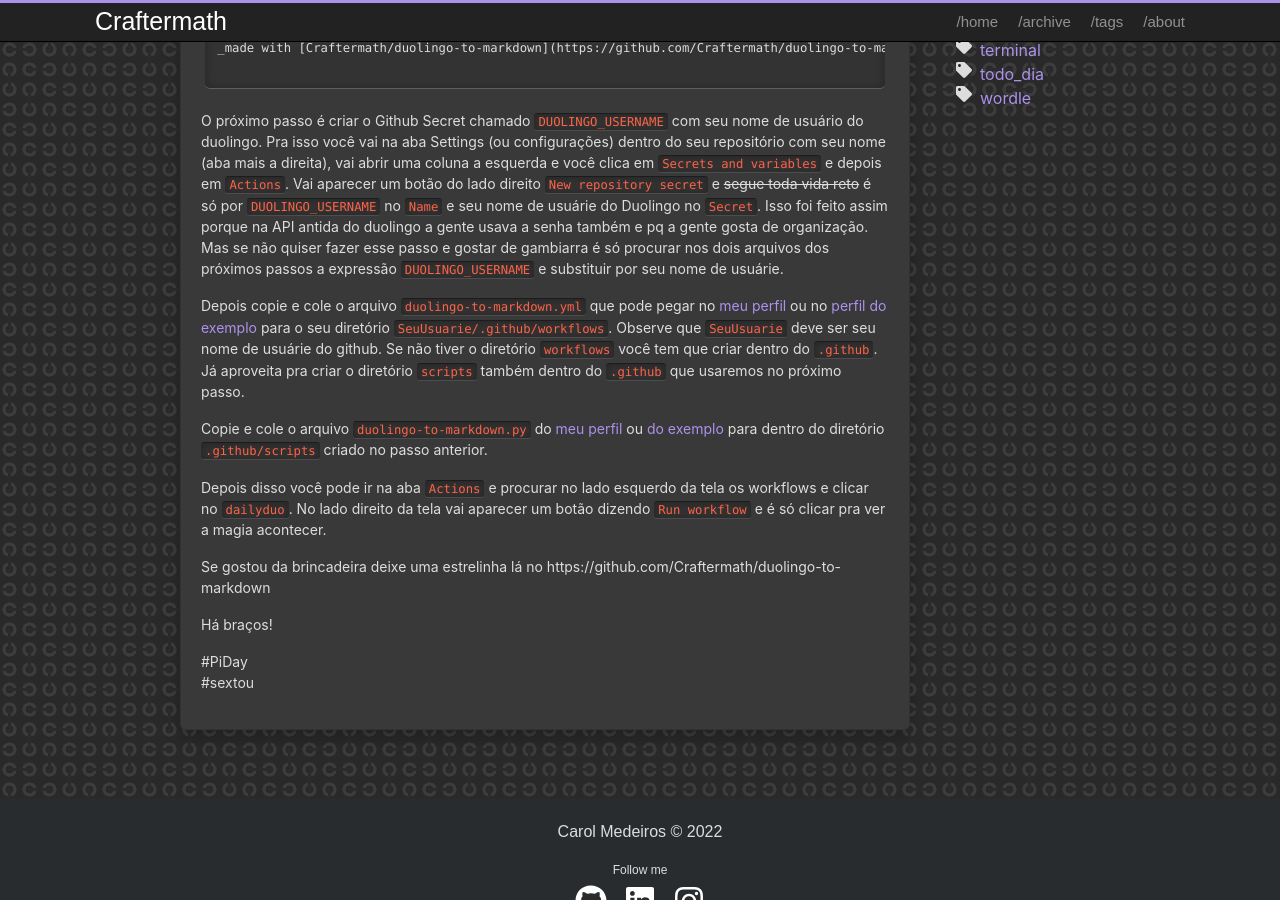
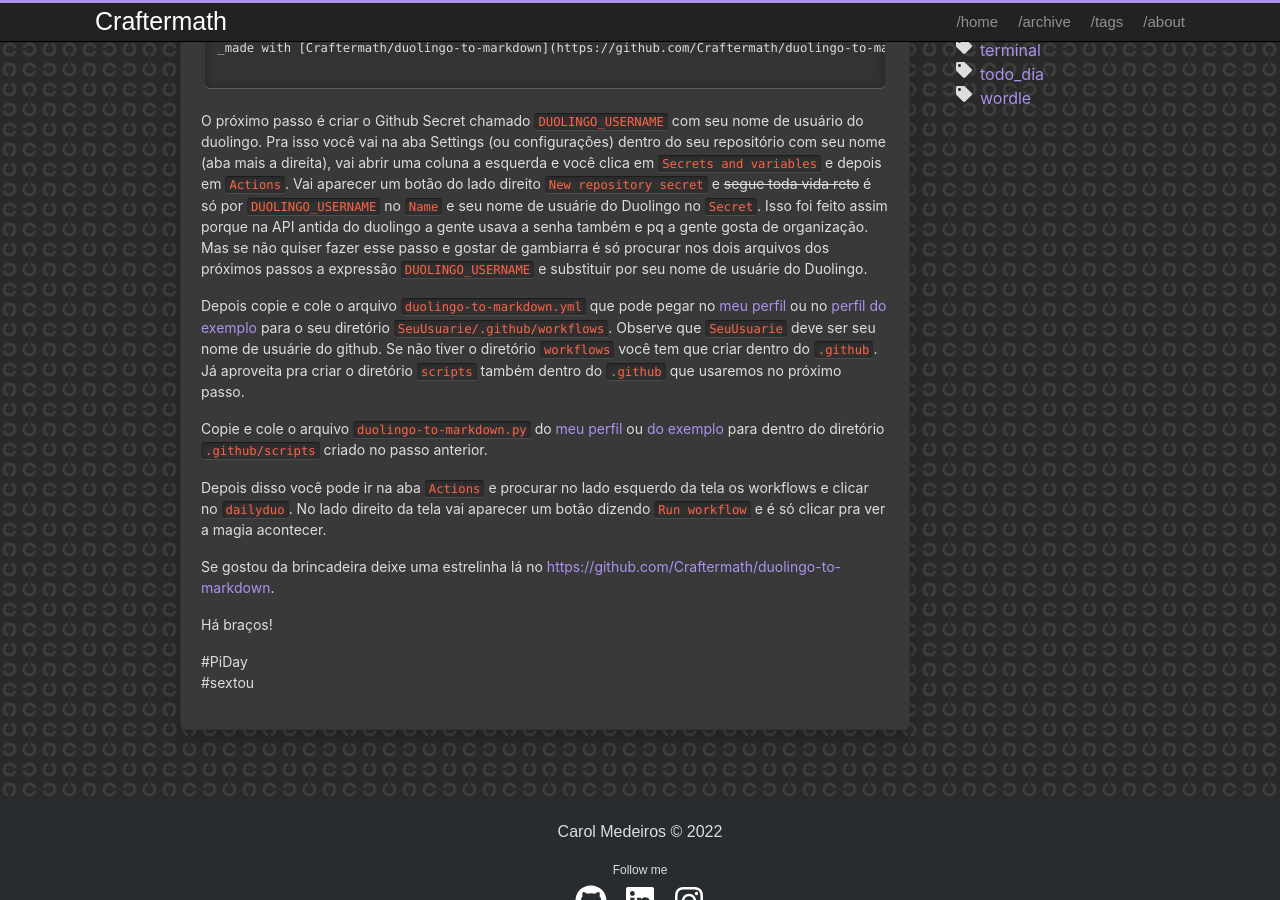
Before and after one commit to Craftermath/craftermath.github.io, a Jekyll site: the page built from docs/_posts/2025-03-14-duolingo-no-github.md, in a window 1280 px wide and 900 px high, scrolled down 540 px. Built offline with Jekyll 4.4.1, drawn with Linux system fonts in a browser that asks for light colours.

Commit message:
fix: PiDay Duolingo no github

````diff
--- a/docs/_posts/2025-03-14-duolingo-no-github.md
+++ b/docs/_posts/2025-03-14-duolingo-no-github.md
@@ -1,7 +1,7 @@
 ---
 layout: post
 title: "Duolingo no Github"
-date: 2025-03-14 00:35:09
+date: 2025-03-14 00:40:09
 tags: comportamento dados diversão nerdisse todo_dia
 description: Um post de pi day.
 translation:
@@ -27,7 +27,7 @@ _made with [Craftermath/duolingo-to-markdown](https://github.com/Craftermath/duo
 
 ```
 
-O próximo passo é criar o Github Secret chamado ```DUOLINGO_USERNAME``` com seu nome de usuário do duolingo. Pra isso você vai na aba Settings (ou configurações) dentro do seu repositório com seu nome (aba mais a direita), vai abrir uma coluna a esquerda e você clica em `Secrets and variables` e depois em `Actions`. Vai aparecer um botão do lado direito `New repository secret` e ~~segue toda vida reto~~ é só por ```DUOLINGO_USERNAME``` no `Name` e seu nome de usuárie do Duolingo no `Secret`. Isso foi feito assim porque na API antida do duolingo a gente usava a senha também e pq a gente gosta de organização.  Mas se não quiser fazer esse passo e gostar de gambiarra é só procurar nos dois arquivos dos próximos passos a expressão ```DUOLINGO_USERNAME``` e substituir por seu nome de usuárie.
+O próximo passo é criar o Github Secret chamado ```DUOLINGO_USERNAME``` com seu nome de usuário do duolingo. Pra isso você vai na aba Settings (ou configurações) dentro do seu repositório com seu nome (aba mais a direita), vai abrir uma coluna a esquerda e você clica em `Secrets and variables` e depois em `Actions`. Vai aparecer um botão do lado direito `New repository secret` e ~~segue toda vida reto~~ é só por ```DUOLINGO_USERNAME``` no `Name` e seu nome de usuárie do Duolingo no `Secret`. Isso foi feito assim porque na API antida do duolingo a gente usava a senha também e pq a gente gosta de organização.  Mas se não quiser fazer esse passo e gostar de gambiarra é só procurar nos dois arquivos dos próximos passos a expressão ```DUOLINGO_USERNAME``` e substituir por seu nome de usuárie do Duolingo.
 
 Depois copie e cole o arquivo ```duolingo-to-markdown.yml``` que pode pegar no [meu perfil](https://github.com/Craftermath/Craftermath/blob/main/.github/workflows/duolingo-to-markdown.yml) ou no [perfil do exemplo](https://github.com/Craftermath/duolingo-to-markdown/blob/main/.github/workflows/dailyduo.yml) para o seu diretório ```SeuUsuarie/.github/workflows```. Observe que `SeuUsuarie` deve ser seu nome de usuárie do github. Se não tiver o diretório `workflows` você tem que criar dentro do `.github`. Já aproveita pra criar o diretório `scripts` também dentro do `.github` que usaremos no próximo passo.
 
@@ -35,7 +35,7 @@ Copie e cole o arquivo ```duolingo-to-markdown.py``` do [meu perfil](https://git
 
 Depois disso você pode ir na aba ```Actions``` e procurar no lado esquerdo da tela os workflows e clicar no ```dailyduo```. No lado direito da tela vai aparecer um botão dizendo `Run workflow` e é só clicar pra ver a magia acontecer.
 
-Se gostou da brincadeira deixe uma estrelinha lá no https://github.com/Craftermath/duolingo-to-markdown
+Se gostou da brincadeira deixe uma estrelinha lá no <https://github.com/Craftermath/duolingo-to-markdown>.
 
 Há braços!
 
````
